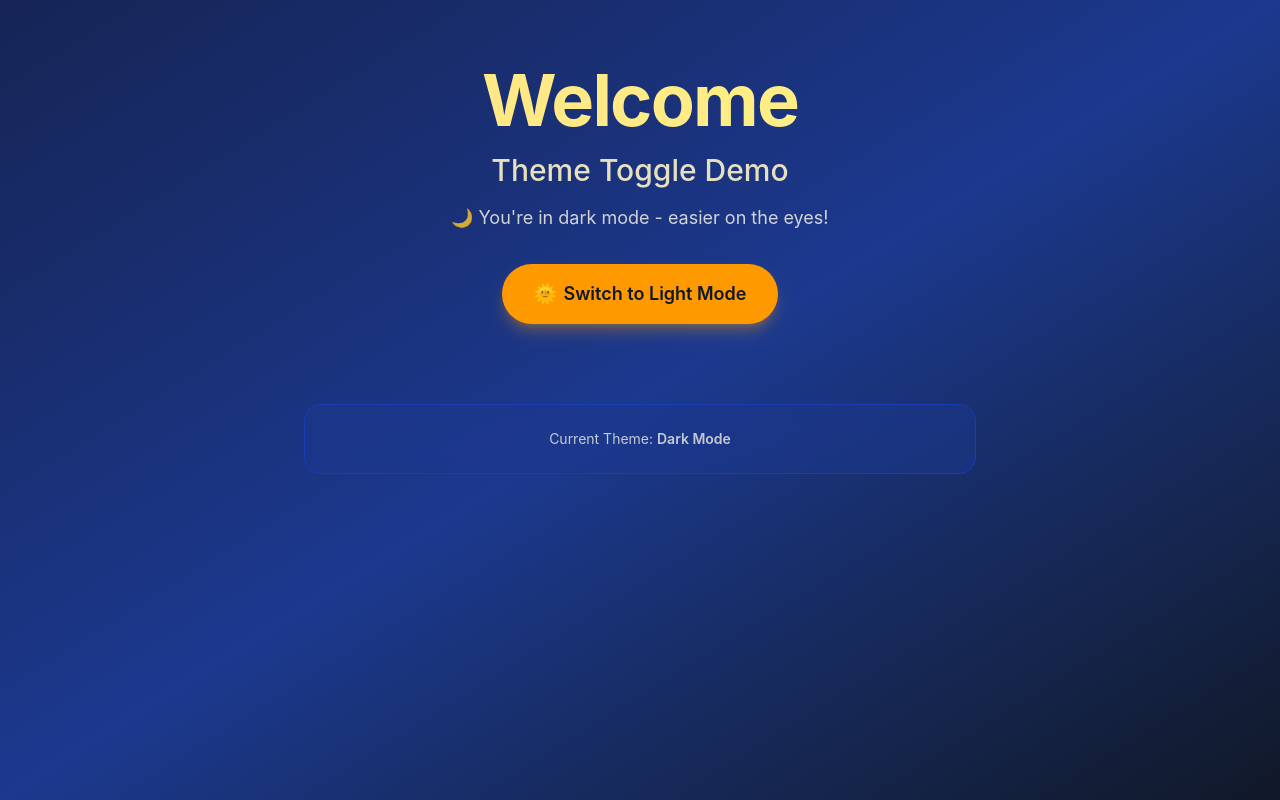
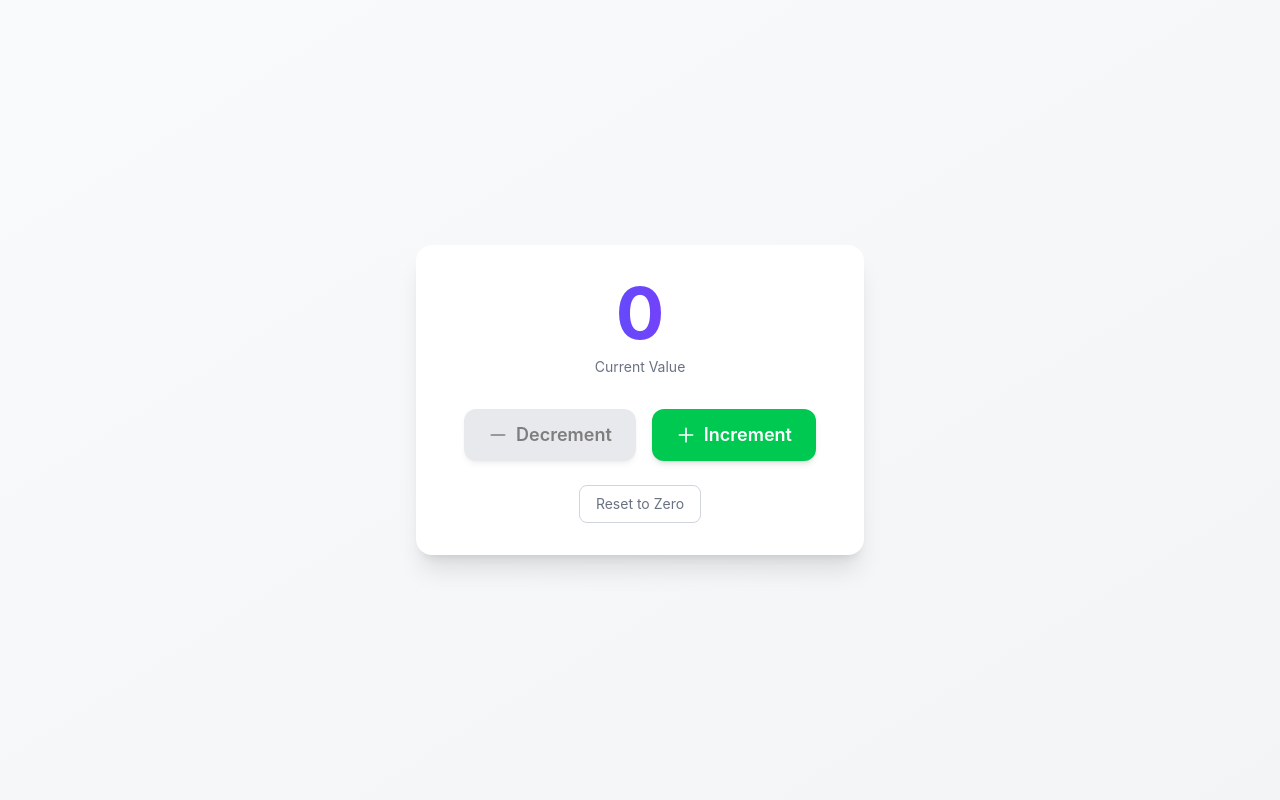
Before and after one commit to atulvaru/react_class_repository, a React (Vite) app: page / in a window 1280 px wide. Built offline with nearby package versions, Linux system fonts and the light colour scheme.

Commit message:
useReducer

```diff
--- a/src/App.jsx
+++ b/src/App.jsx
@@ -21,8 +21,10 @@
 
 // import { Home } from "./components/projects/useContextAPI/Home";
 // import { DarkLight, ThemeHookProvider } from "./components/projects/useContextAPI/Toggle";
-import { ThemeHookProvider } from "./components/projects/useContextAPI/Toggle";
-import { ToggleDarkLight } from "./components/projects/useContextAPI/ToggleDarkLight";
+// import { ThemeHookProvider } from "./components/projects/useContextAPI/Toggle";
+// import { ToggleDarkLight } from "./components/projects/useContextAPI/ToggleDarkLight";
+// import { ReducerExample } from "./components/projects/useReducer";
+import { ProperWay } from "./components/projects/useReducer/properWay";
 
 // import { PropsDrilling } from "./components/PropsDrilling";
 
@@ -82,9 +84,11 @@ const App = () => {
         <Home />
         <About />
       </BioProvider> */}
-      <ThemeHookProvider>
+      {/* <ThemeHookProvider>
         <ToggleDarkLight />
-      </ThemeHookProvider>
+      </ThemeHookProvider> */}
+      {/* <ReducerExample /> */}
+      <ProperWay />
     </section>
   );
 };
--- a/src/components/projects/useContextAPI/ToggleDarkLight.jsx
+++ b/src/components/projects/useContextAPI/ToggleDarkLight.jsx
@@ -11,8 +11,8 @@ export const ToggleDarkLight = () => {
       duration-300
       ease-in-out
       ${theme === "dark"
-        ? "bg-gradient-to-br from-blue-950 via-blue-900 to-gray-900 text-amber-50"
-        : "bg-gradient-to-br from-amber-50 via-yellow-50 to-orange-50 text-gray-900"
+        ? "bg-linear-to-br from-blue-950 via-blue-900 to-gray-900 text-amber-50"
+        : "bg-linear-to-br from-amber-50 via-yellow-50 to-orange-50 text-gray-900"
       }
     `}>
       <div className="container mx-auto px-4 py-16">
@@ -26,8 +26,8 @@ export const ToggleDarkLight = () => {
               tracking-tight
               animate-fade-in
               ${theme === "dark"
-                ? "bg-gradient-to-r from-amber-200 to-yellow-200 bg-clip-text text-transparent"
-                : "bg-gradient-to-r from-blue-800 to-indigo-800 bg-clip-text text-transparent"
+                ? "bg-linear-to-r from-amber-200 to-yellow-200 bg-clip-text text-transparent"
+                : "bg-linear-to-r from-blue-800 to-indigo-800 bg-clip-text text-transparent"
               }
             `}>
               Welcome
--- /dev/null
+++ b/src/components/projects/useReducer/ProperWay.jsx
@@ -0,0 +1,158 @@
+import { useReducer } from "react";
+
+export const ProperWay = () => {
+  const initialState = {
+    count: 0,
+    inc: 2,
+    dec: 2,
+  };
+  const reducer = (state, action) => {
+    console.log(state, action);
+    switch (action.type) {
+      case "INCREMENT":
+        return {
+          ...state,
+          count: state.count + state.inc,
+        };
+      case "DECREMENT":
+        return {
+          ...state,
+          count: state.count - state.dec,
+        };
+      case "RESET":
+        return {
+            ...state, count: 0};
+
+      default:
+        return state;
+    }
+  };
+
+  const [state, dispatch] = useReducer(reducer, initialState);
+
+  return (
+    <div className="min-h-screen bg-linear-to-br from-gray-50 to-gray-100 flex items-center justify-center p-4">
+      <div className="bg-white rounded-2xl shadow-xl p-8 w-full max-w-md transform transition-all duration-300 hover:shadow-2xl">
+        {/* Counter Display */}
+        <div className="text-center mb-8">
+          <h1 className="text-6xl md:text-7xl font-bold bg-linear-to-r from-blue-600 to-purple-600 bg-clip-text text-transparent mb-2">
+            {state.count}
+          </h1>
+          <p className="text-gray-500 text-sm">Current Value</p>
+        </div>
+
+        {/* Button Container */}
+        <div className="flex gap-4 justify-center">
+          {/* Decrement Button */}
+          <button
+            onClick={() => dispatch({ type: "DECREMENT"  })}
+            className={`
+              group
+              relative
+              px-6
+              py-3
+              rounded-xl
+              font-semibold
+              text-lg
+              transition-all
+              duration-300
+              ease-in-out
+              transform
+              hover:scale-105
+              active:scale-95
+              shadow-md
+              hover:shadow-lg
+              ${
+                state.count <= 0
+                  ? "bg-gray-300 cursor-not-allowed opacity-50 hover:scale-100"
+                  : "bg-red-500 hover:bg-red-600 text-white"
+              }
+            `}
+            disabled={state.count <= 0}
+          >
+            <span className="flex items-center gap-2">
+              <svg
+                className="w-5 h-5"
+                fill="none"
+                stroke="currentColor"
+                viewBox="0 0 24 24"
+              >
+                <path
+                  strokeLinecap="round"
+                  strokeLinejoin="round"
+                  strokeWidth={2}
+                  d="M20 12H4"
+                />
+              </svg>
+              Decrement
+            </span>
+          </button>
+
+          {/* Increment Button */}
+          <button
+            onClick={() => dispatch({ type: "INCREMENT"  })}
+            className="
+              group
+              relative
+              px-6
+              py-3
+              rounded-xl
+              font-semibold
+              text-lg
+              transition-all
+              duration-300
+              ease-in-out
+              transform
+              hover:scale-105
+              active:scale-95
+              shadow-md
+              hover:shadow-lg
+              bg-green-500
+              hover:bg-green-600
+              text-white
+            "
+          >
+            <span className="flex items-center gap-2">
+              <svg
+                className="w-5 h-5"
+                fill="none"
+                stroke="currentColor"
+                viewBox="0 0 24 24"
+              >
+                <path
+                  strokeLinecap="round"
+                  strokeLinejoin="round"
+                  strokeWidth={2}
+                  d="M12 4v16m8-8H4"
+                />
+              </svg>
+              Increment
+            </span>
+          </button>
+        </div>
+
+        {/* Reset Button (Optional) */}
+        <div className="mt-6 text-center">
+          <button
+            onClick={() => dispatch({ type: "RESET" })}
+            className="
+              text-sm
+              px-4
+              py-2
+              rounded-lg
+              text-gray-500
+              hover:text-gray-700
+              transition-colors
+              duration-200
+              border
+              border-gray-300
+              hover:border-gray-400
+            "
+          >
+            Reset to Zero
+          </button>
+        </div>
+      </div>
+    </div>
+  );
+};
--- /dev/null
+++ b/src/components/projects/useReducer/index.jsx
@@ -0,0 +1,143 @@
+import { useReducer } from "react";
+
+export const ReducerExample = () => {
+  const reducer = (state, action) => {
+    if (action.type === "INCREMENT") {
+      return state + 1;
+    }
+    if (action.type === "DECREMENT") {
+      return state - 1;
+    }
+    if (action.type === "RESET") {
+      return 0;
+    }
+    return state;
+  };
+
+  const [count, dispatch] = useReducer(reducer, 0);
+
+  return (
+    <div className="min-h-screen bg-linear-to-br from-gray-50 to-gray-100 flex items-center justify-center p-4">
+      <div className="bg-white rounded-2xl shadow-xl p-8 w-full max-w-md transform transition-all duration-300 hover:shadow-2xl">
+        {/* Counter Display */}
+        <div className="text-center mb-8">
+          <h1 className="text-6xl md:text-7xl font-bold bg-linear-to-r from-blue-600 to-purple-600 bg-clip-text text-transparent mb-2">
+            {count}
+          </h1>
+          <p className="text-gray-500 text-sm">Current Value</p>
+        </div>
+
+        {/* Button Container */}
+        <div className="flex gap-4 justify-center">
+          {/* Decrement Button */}
+          <button
+            onClick={() => dispatch({ type: "DECREMENT" })}
+            className={`
+              group
+              relative
+              px-6
+              py-3
+              rounded-xl
+              font-semibold
+              text-lg
+              transition-all
+              duration-300
+              ease-in-out
+              transform
+              hover:scale-105
+              active:scale-95
+              shadow-md
+              hover:shadow-lg
+              ${count <= 0
+                ? "bg-gray-300 cursor-not-allowed opacity-50 hover:scale-100"
+                : "bg-red-500 hover:bg-red-600 text-white"
+              }
+            `}
+            disabled={count <= 0}
+          >
+            <span className="flex items-center gap-2">
+              <svg
+                className="w-5 h-5"
+                fill="none"
+                stroke="currentColor"
+                viewBox="0 0 24 24"
+              >
+                <path
+                  strokeLinecap="round"
+                  strokeLinejoin="round"
+                  strokeWidth={2}
+                  d="M20 12H4"
+                />
+              </svg>
+              Decrement
+            </span>
+          </button>
+
+          {/* Increment Button */}
+          <button
+            onClick={() => dispatch({ type: "INCREMENT" })}
+            className="
+              group
+              relative
+              px-6
+              py-3
+              rounded-xl
+              font-semibold
+              text-lg
+              transition-all
+              duration-300
+              ease-in-out
+              transform
+              hover:scale-105
+              active:scale-95
+              shadow-md
+              hover:shadow-lg
+              bg-green-500
+              hover:bg-green-600
+              text-white
+            "
+          >
+            <span className="flex items-center gap-2">
+              <svg
+                className="w-5 h-5"
+                fill="none"
+                stroke="currentColor"
+                viewBox="0 0 24 24"
+              >
+                <path
+                  strokeLinecap="round"
+                  strokeLinejoin="round"
+                  strokeWidth={2}
+                  d="M12 4v16m8-8H4"
+                />
+              </svg>
+              Increment
+            </span>
+          </button>
+        </div>
+
+        {/* Reset Button (Optional) */}
+        <div className="mt-6 text-center">
+          <button
+            onClick={() => dispatch({ type: "RESET" })}
+            className="
+              text-sm
+              px-4
+              py-2
+              rounded-lg
+              text-gray-500
+              hover:text-gray-700
+              transition-colors
+              duration-200
+              border
+              border-gray-300
+              hover:border-gray-400
+            "
+          >
+            Reset to Zero
+          </button>
+        </div>
+      </div>
+    </div>
+  );
+};
```
